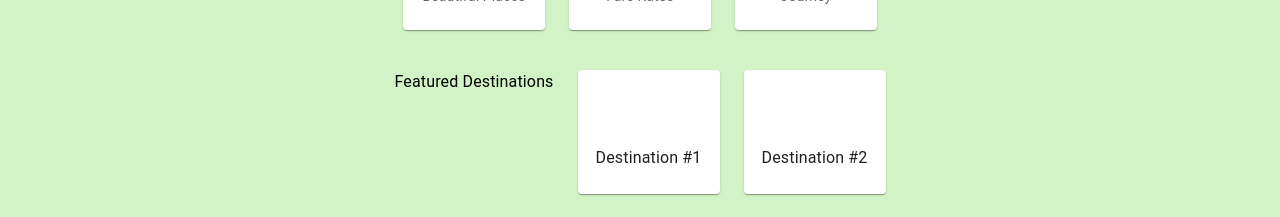
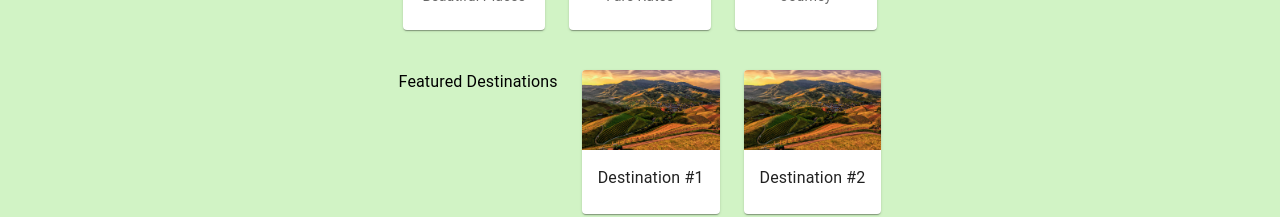
Before and after one commit to by-jenneigh/tara, a Next.js app: page /home in a window 1280 px wide. Shown: the part 358-575 px from the top of the page. Built offline with nearby package versions, Linux system fonts and the light colour scheme.

Commit message:
Update destination placeholder details

```diff
--- a/app/components/constants/destinations.ts
+++ b/app/components/constants/destinations.ts
@@ -2,39 +2,51 @@ import { DestinationType } from "@/app/components/types/destinations-type";
 
 export const DESTINATIONS = [
   {
+    id: "destination-1",
     name: "Destination #1",
-    about: "lorem ipsum dolor et amus",
+    about:
+      "Lorem ipsum dolor sit amet, consectetur adipiscing elit, sed do eiusmod tempor incididunt ut labore et dolore magna aliqua. Ut enim ad minim veniam, quis nostrud exercitation ullamco laboris nisi ut aliquip ex ea commodo consequat. Duis aute irure dolor in reprehenderit in voluptate velit esse cillum dolore eu fugiat nulla pariatur. Excepteur sint occaecat cupidatat non proident, sunt in culpa qui officia deserunt mollit anim id est laborum.",
     type: DestinationType.historical,
-    images: [],
+    images: ["/placeholder_image.jpg"],
   },
   {
+    id: "destination-2",
     name: "Destination #2",
-    about: "lorem ipsum dolor et amus",
+    about:
+      "Lorem ipsum dolor sit amet, consectetur adipiscing elit, sed do eiusmod tempor incididunt ut labore et dolore magna aliqua. Ut enim ad minim veniam, quis nostrud exercitation ullamco laboris nisi ut aliquip ex ea commodo consequat. Duis aute irure dolor in reprehenderit in voluptate velit esse cillum dolore eu fugiat nulla pariatur. Excepteur sint occaecat cupidatat non proident, sunt in culpa qui officia deserunt mollit anim id est laborum.",
     type: DestinationType.religious,
-    images: [],
+    images: ["/placeholder_image.jpg"],
   },
   {
+    id: "destination-3",
     name: "Destination #3",
-    about: "lorem ipsum dolor et amus",
+    about:
+      "Lorem ipsum dolor sit amet, consectetur adipiscing elit, sed do eiusmod tempor incididunt ut labore et dolore magna aliqua. Ut enim ad minim veniam, quis nostrud exercitation ullamco laboris nisi ut aliquip ex ea commodo consequat. Duis aute irure dolor in reprehenderit in voluptate velit esse cillum dolore eu fugiat nulla pariatur. Excepteur sint occaecat cupidatat non proident, sunt in culpa qui officia deserunt mollit anim id est laborum.",
     type: DestinationType.recreational,
-    images: [],
+    images: ["/placeholder_image.jpg"],
   },
   {
+    id: "destination-4",
     name: "Destination #4",
-    about: "lorem ipsum dolor et amus",
+    about:
+      "Lorem ipsum dolor sit amet, consectetur adipiscing elit, sed do eiusmod tempor incididunt ut labore et dolore magna aliqua. Ut enim ad minim veniam, quis nostrud exercitation ullamco laboris nisi ut aliquip ex ea commodo consequat. Duis aute irure dolor in reprehenderit in voluptate velit esse cillum dolore eu fugiat nulla pariatur. Excepteur sint occaecat cupidatat non proident, sunt in culpa qui officia deserunt mollit anim id est laborum.",
     type: DestinationType.nature,
-    images: [],
+    images: ["/placeholder_image.jpg"],
   },
   {
+    id: "destination-5",
     name: "Destination #5",
-    about: "lorem ipsum dolor et amus",
+    about:
+      "Lorem ipsum dolor sit amet, consectetur adipiscing elit, sed do eiusmod tempor incididunt ut labore et dolore magna aliqua. Ut enim ad minim veniam, quis nostrud exercitation ullamco laboris nisi ut aliquip ex ea commodo consequat. Duis aute irure dolor in reprehenderit in voluptate velit esse cillum dolore eu fugiat nulla pariatur. Excepteur sint occaecat cupidatat non proident, sunt in culpa qui officia deserunt mollit anim id est laborum.",
     type: DestinationType.recreational,
-    images: [],
+    images: ["/placeholder_image.jpg"],
   },
   {
+    id: "destination-6",
     name: "Destination #6",
-    about: "lorem ipsum dolor et amus",
+    about:
+      "Lorem ipsum dolor sit amet, consectetur adipiscing elit, sed do eiusmod tempor incididunt ut labore et dolore magna aliqua. Ut enim ad minim veniam, quis nostrud exercitation ullamco laboris nisi ut aliquip ex ea commodo consequat. Duis aute irure dolor in reprehenderit in voluptate velit esse cillum dolore eu fugiat nulla pariatur. Excepteur sint occaecat cupidatat non proident, sunt in culpa qui officia deserunt mollit anim id est laborum.",
     type: DestinationType.nature,
-    images: [],
+    images: ["/placeholder_image.jpg"],
   },
 ];
```
